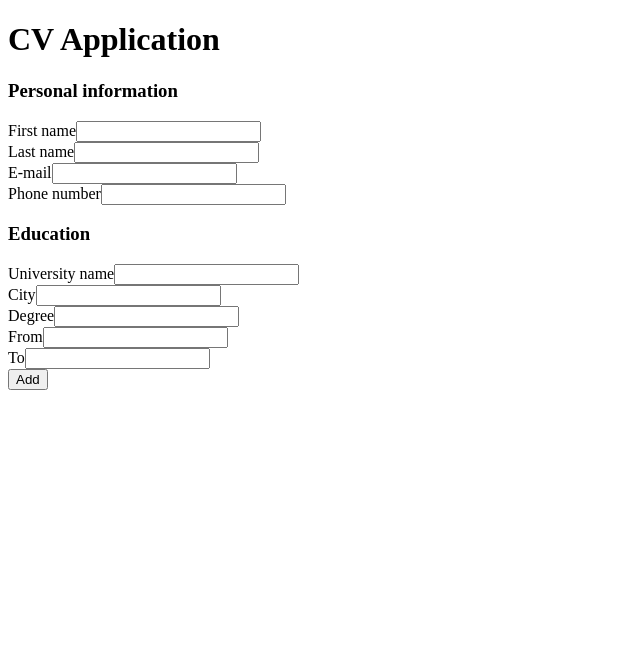
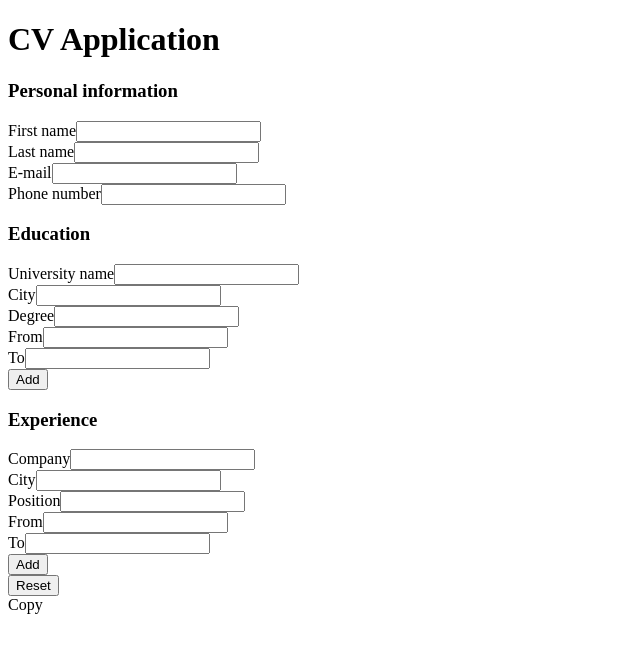
Before and after one commit to CrystalSnake/odin-cv-application, a React (Create React App) app in the folder cv-project/: page / in a window 1280 px wide. Shown: the top 652 px of the page, without its empty margins (0-640 px from the left). Built offline with nearby package versions, Linux system fonts and the light colour scheme.

Commit message:
Some fixes and add footer

```diff
--- a/cv-project/src/components/CVForm.js
+++ b/cv-project/src/components/CVForm.js
@@ -0,0 +1,23 @@
+import React, { Component } from 'react';
+import Personal from './Personal';
+import Education from './Education';
+import Experience from './Experience';
+
+class CVForm extends Component {
+  constructor(props) {
+    super(props);
+  }
+
+  render() {
+    return (
+      <div>
+        <Personal />
+        <Education />
+        <Experience />
+        <button>Reset</button>
+      </div>
+    );
+  }
+}
+
+export default CVForm;
--- a/cv-project/src/components/CVPreview.js
+++ b/cv-project/src/components/CVPreview.js
@@ -0,0 +1,19 @@
+import React, { Component } from 'react';
+
+class CVPreview extends Component {
+  constructor(props) {
+    super(props);
+  }
+
+  render() {
+    return (
+      <div>
+        <div></div>
+        <div></div>
+        <div></div>
+      </div>
+    );
+  }
+}
+
+export default CVPreview;
--- /dev/null
+++ b/cv-project/src/components/Experience.js
@@ -0,0 +1,24 @@
+import React, { Component } from 'react';
+import Input from './Input';
+
+class Experience extends Component {
+  constructor(props) {
+    super(props);
+  }
+
+  render() {
+    return (
+      <div>
+        <h3>Experience</h3>
+        <Input label="Company" type="text" />
+        <Input label="City" type="text" />
+        <Input label="Position" type="text" />
+        <Input label="From" type="number" />
+        <Input label="To" type="number" />
+        <button>Add</button>
+      </div>
+    );
+  }
+}
+
+export default Experience;
--- a/cv-project/src/components/Footer.js
+++ b/cv-project/src/components/Footer.js
@@ -6,7 +6,7 @@ class Footer extends Component {
   }
 
   render() {
-    return <div></div>;
+    return <div>Copy</div>;
   }
 }
 
--- a/cv-project/src/components/Main.js
+++ b/cv-project/src/components/Main.js
@@ -1,6 +1,7 @@
 import React, { Component } from 'react';
-import Personal from './Personal';
-import Education from './Education';
+import CVForm from './CVForm';
+import CVPreview from './CVPreview';
+import Footer from './Footer';
 
 class Main extends Component {
   constructor(props) {
@@ -10,8 +11,8 @@ class Main extends Component {
   render() {
     return (
       <div>
-        <Personal />
-        <Education />
+        <CVForm />
+        <CVPreview />
       </div>
     );
   }
```
